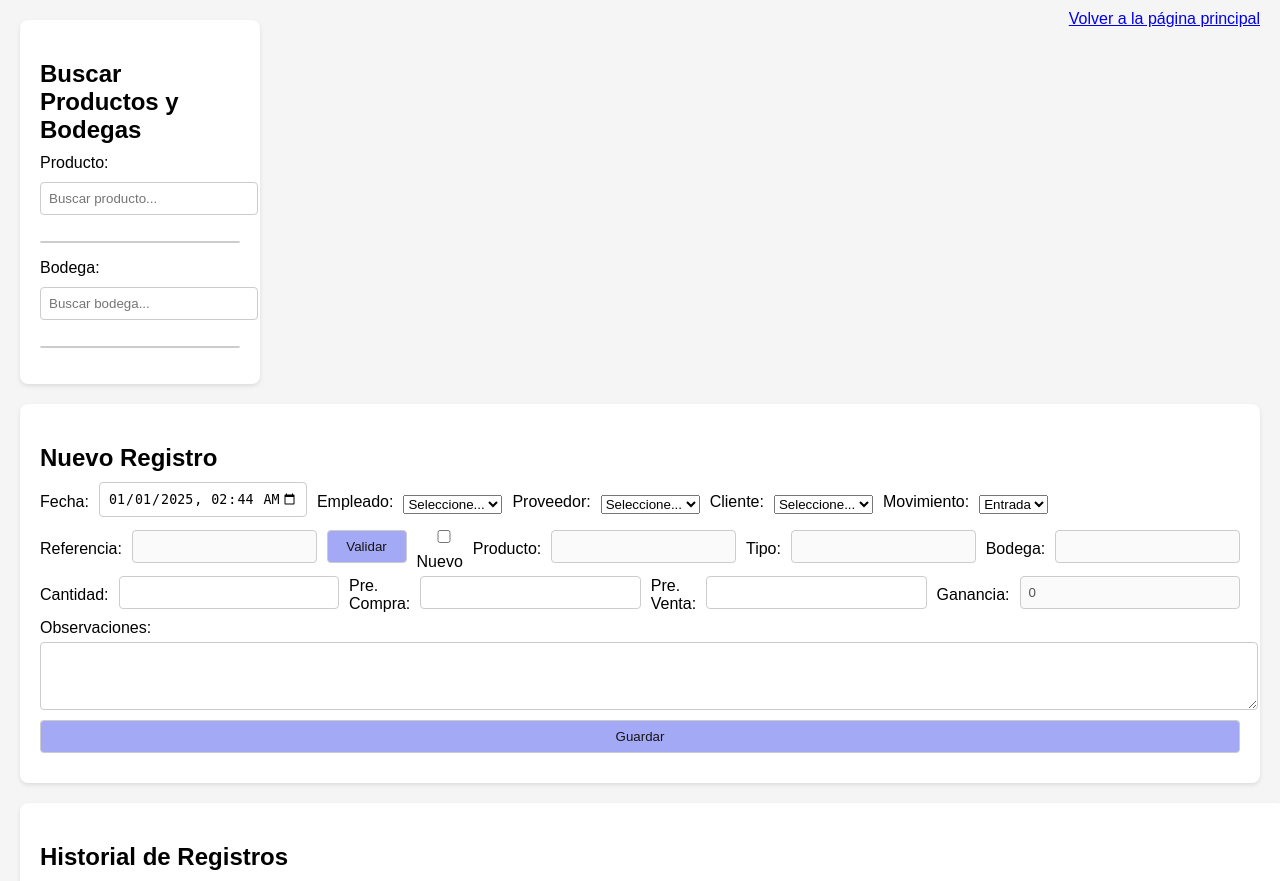
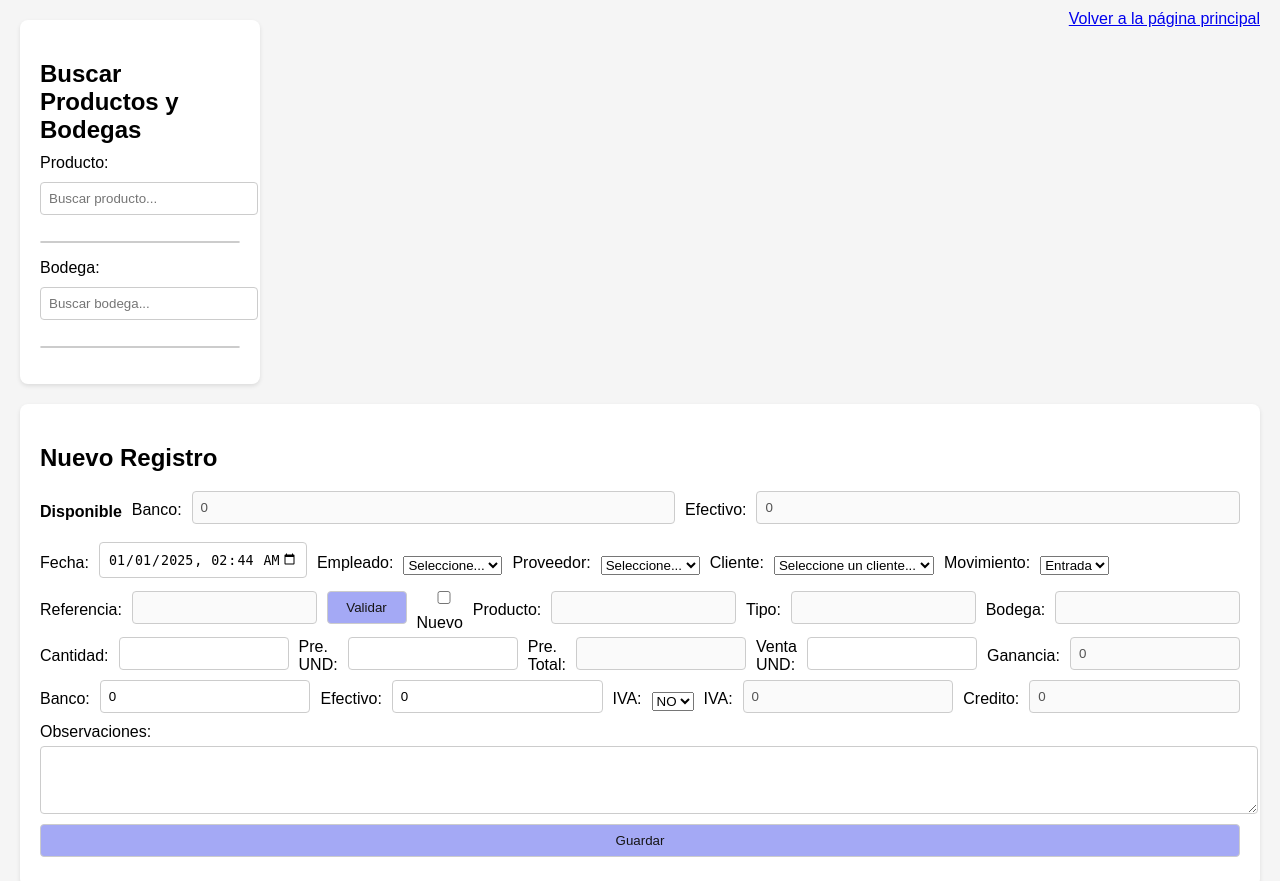
Before and after one commit to maicoleem/tienda, a Flask app: page /compras in a window 1280 px wide. Shown: the top 881 px of the page. Run offline with Flask 3, Linux system fonts and the light colour scheme; data that the repository does not hold is empty.

Commit message:
compras modificado html y js falta py para registrar los movimientos contables

```diff
--- a/routes/compras.py
+++ b/routes/compras.py
@@ -1,6 +1,6 @@
 # routes/compras.py
 from flask import Blueprint, request, jsonify, render_template
-from models import db, Producto, Bodega, Almacenamiento, LibroRegistro, Empleado, Proveedor, Cliente
+from models import db, Producto, Bodega, Almacenamiento, LibroRegistro, Empleado, Proveedor, LibroContable
 from datetime import datetime
 
 compras_bp = Blueprint('/compras', __name__)
@@ -12,6 +12,7 @@
 
 # Listar todos los registros del LibroRegistro
 @compras_bp.route('/api/libro-registro', methods=['GET'])
+
 def listar_registros():
     try:
         registros = LibroRegistro.query.all()
@@ -37,7 +38,6 @@
         ]), 200
     except Exception as e:
         return jsonify({"error": "Error al listar registros", "detalle": str(e)}), 500
-
 
 # Agregar una compra (entrada)
 @compras_bp.route('/api/libro-registro', methods=['POST'])
@@ -84,6 +84,65 @@
     )
 
     db.session.add(nuevo_registro)
+
+    # Registrar en libro contable
+    registro_mercancias = LibroContable(
+        fecha = datetime.now(),
+        referencia = data['referencia'],
+        detalle = data.get('observaciones', 'compras'),
+        codigo_cuenta = '143505',
+        cuenta = 'Mercancias no fabricadas por la empresa',
+        debe = float(data['precio_compra']),
+        haber = float(0)
+    )
+    db.session.add(registro_mercancias)
+
+    if(data['valor-iva'] != 0):
+        registro_iva = LibroContable(
+            fecha = datetime.now(),
+            referencia = data['referencia'],
+            detalle = data.get('observaciones', 'compras'),
+            codigo_cuenta = '240805',
+            cuenta = 'IVA descontable',
+            debe = float(data['valor-iva']),
+            haber = float(0)
+        )
+        db.session.add(registro_iva)
+
+    registro_proveedor = LibroContable(
+        fecha = datetime.now(),
+            referencia = data['referencia'],
+            detalle = data.get('observaciones', 'compras'),
+            codigo_cuenta = '220505',
+            cuenta = 'Proveedores nacionales',
+            debe = float(0),
+            haber = float(data['valor-iva'] + data['precio_compra']),
+    )
+    db.session.add(registro_proveedor)
+
+    if(data['medio_pago'] == 'banco'):
+        registro_pago = LibroContable(
+            fecha = datetime.now(),
+            referencia = data['referencia'],
+            detalle = data.get('observaciones', 'compras'),
+            codigo_cuenta = '111005',
+            cuenta = 'Banco',
+            debe = float(0),
+            haber = float(data['valor-iva']) + float(data['precio_compra'])
+        )
+        db.session.add(registro_pago)
+    else:
+        registro_iva = LibroContable(
+            fecha = datetime.now(),
+            referencia = data['referencia'],
+            detalle = data.get('observaciones', 'compras'),
+            codigo_cuenta = '110505',
+            cuenta = 'Caja',
+            debe = float(0),
+            haber = float(data['valor-iva']) + float(data['precio_compra'])
+        )
+        db.session.add(registro_pago)
+
 
     db.session.commit()
     return jsonify({"mensaje": "Compra registrada exitosamente"}), 201
--- a/static/compras.js
+++ b/static/compras.js
@@ -11,6 +11,10 @@
     const precioCompraInput = document.getElementById('precio-compra');
     const precioVentaInput = document.getElementById('precio-venta');
     const gananciaInput = document.getElementById('ganancia');
+    const precioTotalInput = document.getElementById('precio-total');
+    const bancoInput = document.getElementById('banco');
+    const efectivoInput = document.getElementById('efectivo');
+    const creditoInput = document.getElementById('credito')
 
     // Habilitar/deshabilitar campos al cambiar el estado del checkbox
     checkboxNuevoProducto.addEventListener('change', () => {
@@ -177,7 +181,11 @@
             { id: 'cantidad', nombre: 'Cantidad' },
             { id: 'precio-compra', nombre: 'Precio de Compra' },
             { id: 'precio-venta', nombre: 'Precio de Venta' },
-            { id: 'ganancia', nombre: 'Ganancia' }
+            { id: 'ganancia', nombre: 'Ganancia' },
+            { id: 'banco', nombre: 'banco' },
+            { id: 'efectivo', nombre: 'efectivo' },
+            { id: 'credito', nombre: 'credito' },
+            { id: 'iva', nombre: 'IVA' }
         ];
 
         let formularioValido = true;
@@ -193,6 +201,24 @@
 
         if (!formularioValido) {
             alert(`Por favor complete los siguientes campos:\n${mensajeError}`);
+        }
+
+        disponibleBanco = document.getElementById('disponible-banco').value;
+        disponibleEfectivo = document.getElementById('disponible-efectivo').value;
+
+        if(disponibleBanco < bancoInput.value){
+            formularioValido = false
+            alert(`No tiene saldo disponible en banco`);
+        }
+        if(disponibleEfectivo < efectivoInput.value){
+            formularioValido = false
+            alert(`No tiene saldo disponible en caja`);
+        }
+
+        pagoTotal = disponibleBanco + disponibleEfectivo
+        if(pagoTotal > precioTotalInput.value){
+            formularioValido = false
+            alert(`Ingreso una cantidad superior al valor de la factura`);
         }
 
         return formularioValido;
@@ -215,7 +241,10 @@
                 precio_compra: document.getElementById('precio-compra').value,
                 precio_venta: document.getElementById('precio-venta').value,
                 ganancia: document.getElementById('ganancia').value,
-                observaciones: document.getElementById('observaciones').value
+                observaciones: document.getElementById('observaciones').value,
+                banco: document.getElementById('banco').value,
+                efectivo: document.getElementById('efectivo').value,
+                iva: document.getElementById('valor-iva').value
             };
 
             const response = await fetch('/api/libro-registro', {
@@ -269,7 +298,7 @@
             alert('Hubo un problema al cargar los registros. Consulte la consola para más detalles.');
         }
     };
-    // Función para calcular la ganancia
+    // Función para calcular la ganancia y el total
     function calcularGanancia() {
         const cantidad = parseFloat(cantidadInput.value) || 0;
         const precioCompra = parseFloat(precioCompraInput.value) || 0;
@@ -279,6 +308,7 @@
         if (cantidad > 0) {
             const ganancia = (precioVenta - precioCompra) / cantidad;
             gananciaInput.value = ganancia.toFixed(2);
+            precioTotalInput.value  = cantidad * precioCompra
         } else {
             gananciaInput.value = '0.00';
         }
@@ -313,6 +343,13 @@
         });
     }
 
+    function calcularCredito(){
+        creditoInput.value = precioTotalInput.value - bancoInput.value - efectivoInput.value
+
+        if(0 > creditoInput){
+            alert('esta ingresando una cantidad superior a la de la factura')
+        }
+    }
     // Cargar registros al cargar la página
     cargarRegistros();
 
@@ -328,7 +365,8 @@
     cantidadInput.addEventListener('input', calcularGanancia);
     precioCompraInput.addEventListener('input', calcularGanancia);
     precioVentaInput.addEventListener('input', calcularGanancia);
-
+    bancoInput.addEventListener('input', calcularCredito);
+    efectivoInput.addEventListener('input', calcularCredito)
 
     // Establecer fecha actual al cargar la página
     establecerFechaActual();
@@ -355,4 +393,18 @@
     document.getElementById('bodega-busqueda').addEventListener('input', (e) => {
         buscarBodegas(e.target.value);
     });
+
+    document.getElementById('iva').addEventListener('click', function () {
+        const selectedValue = this.value;
+        const valorIva = document.getElementById('valor-iva')
+        console.log(selectedValue)
+        if (selectedValue === 'NO') {
+            valorIva.value = 0
+
+        } else if (selectedValue === 'SI') {
+            const valor = precioTotalInput.value * 0.19
+            valorIva.value = valor
+        }
+    });
+
 });
--- a/templates/compras.html
+++ b/templates/compras.html
@@ -29,6 +29,14 @@
         <div class="form-section">
             <h2>Nuevo Registro</h2>
             <form id="registro-form">
+                <div class="datos-compra">
+                    <h4>Disponible</h4>
+                    <label for="disponible-banco">Banco:</label>
+                    <input type="number" id="disponible-banco" name="disponible-banco" step="0.01" required min="0" value="0" disabled>
+
+                    <label for="disponible-efectivo">Efectivo:</label>
+                    <input type="number" id="disponible-efectivo" name="disponible-efectivo" step="0.01" required min="0" value="0" disabled>
+                </div>
 
                 <div class="encabezado">
                     <label for="fecha">Fecha:</label>
@@ -48,7 +56,6 @@
                     <select id="cliente" name="cliente" class="select-busqueda">
                         <option value="">Seleccione un cliente...</option>
                     </select>
-
 
                     <label for="movimiento">Movimiento:</label>
                     <select id="movimiento" name="movimiento" required>
@@ -75,15 +82,38 @@
                     <label for="cantidad">Cantidad:</label>
                     <input type="number" id="cantidad" name="cantidad" required min="1">
 
-                    <label for="precio-compra">Pre. Compra:</label>
+                    <label for="precio-compra">Pre. UND:</label>
                     <input type="number" id="precio-compra" name="precio-compra" step="0.01" required min="0">
 
-                    <label for="precio-venta">Pre. Venta:</label>
+                    <label for="precio-total">Pre. Total:</label>
+                    <input type="number" id="precio-total" name="precio-total" step="0.01" required min="0" disabled>
+
+                    <label for="precio-venta">Venta UND:</label>
                     <input type="number" id="precio-venta" name="precio-venta" step="0.01" required min="0">
 
                     <label for="ganancia">Ganancia:</label>
                     <input type="number" id="ganancia" name="ganancia" step="0.01" required min="0" value="0" disabled>
                 </div>
+                <div class="datos-compra">
+                    <label for="banco">Banco:</label>
+                    <input type="number" id="banco" name="banco" step="0.01" required min="0" value="0">
+
+                    <label for="efectivo">Efectivo:</label>
+                    <input type="number" id="efectivo" name="efectivo" step="0.01" required min="0" value="0">
+
+                    <label for="iva">IVA:</label>
+                    <select id="iva" name="iva" class="iva">
+                        <option value="NO">NO</option>
+                        <option value="SI">SI</option>
+                    </select>
+                    <label for="valor-iva">IVA:</label>
+                    <input type="number" id="valor-iva" name="valor-iva" step="0.01" required min="0" value="0" disabled="true">
+
+                    <label for="credito">Credito:</label>
+                    <input type="number" id="credito" name="credito" step="0.01" required min="0" value="0" disabled>
+                </div>
+
+
                 <label for="observaciones">Observaciones:</label>
                 <textarea id="observaciones" name="observaciones"></textarea>
                 <button type="submit" id="guardar-registro-btn">Guardar</button>
```
Also changed, not shown: models.py (+3 -4 lines).
